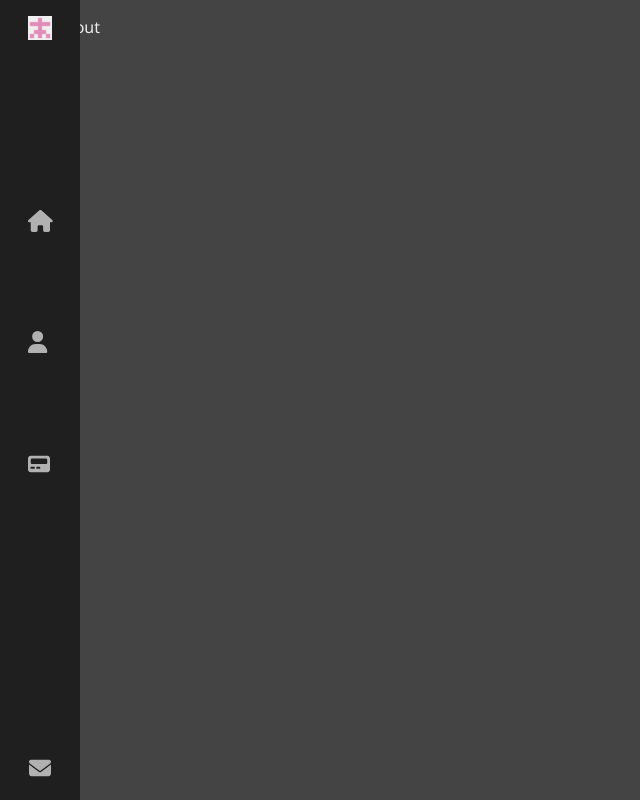
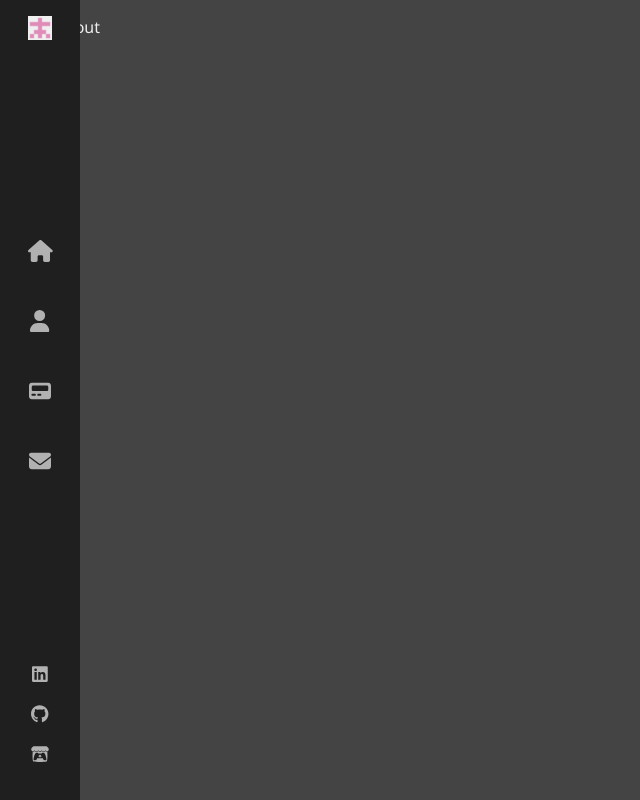
Before and after one commit to salitomeyo/salitomeyo.github.io, a React (Vite) app in the folder Salitomeyo-portfolio/: page / in a window 1280 px wide. Shown: the whole page, without its empty margins (0-640 px from the left). Built offline with nearby package versions, Linux system fonts and the light colour scheme.

Commit message:
feat: sidebar animations and socials

```diff
--- a/Salitomeyo-portfolio/src/components/Sidebar/index.scss
+++ b/Salitomeyo-portfolio/src/components/Sidebar/index.scss
@@ -21,32 +21,93 @@
         }
     }
 
-    .sidebar-nav {
-        padding: 8px;
-        flex-grow: 11;
+    .sidebar-nav, .sidebar-socials {
         display: flex;
         flex-direction: column;
-        align-items: center;
+        width: 100%;
+        justify-content: center;
 
-        div {
-            display: flex;
-            flex-direction: column;
+        a {
+            display: block;
+            position: relative;
+            color: $icon-white;
+            text-align: center;
+            width: 100%;
+        }
+    }
+
+    .sidebar-nav {
+        flex-grow: 10;
+
+        a {
+            line-height: 70px;
+            height: 70px;
+            font-size: 22px;
+
+            i {
+                transition: all 0.3s ease-out;
+            }
+
+            &:hover {
+                color: $accent-color;
+
+                svg {
+                    opacity: 0;
+                }
+
+                &:after {
+                    opacity: 1;
+                }
+            }
+
+            &:after {
+                content: '';
+                font-size: 12px;
+                letter-spacing: 2px;
+                opacity: 0;
+                bottom: 0;
+                position: absolute;
+                display: block;
+                width: 100%;
+                transition: all 0.3s ease-out;
+                font-family:'Times New Roman', Times, serif;
+            }
         }
 
-        .sidebar-links {
-            flex-grow: 8;
-            justify-content: space-evenly;
+        a.home-link {
+            &:after {
+                content: 'HOME';
+            }
         }
 
-        .sidebar-footer {
-            flex-grow: 4;
-            justify-content: flex-end;
-            padding-bottom: 10px;
+        a.about-link {
+            &:after {
+                content: 'ABOUT';
+            }
         }
 
+        a.projects-link {
+            &:after {
+                content: 'PROJECTS';
+            }
+        }
+
+        a.contact-link {
+            &:after {
+                content: 'CONTACT';
+            }
+        }
+    }
+
+    .sidebar-socials {
+        padding: 0;
+        margin: 0;
+        flex-grow: 2;
+
         a {
-            color: $icon-white;
-            font-size: 22px;
+            line-height: 40px;
+            height: 40px;
+            font-size: 18px;
 
             i {
                 transition: all 0.3s ease-out;
@@ -58,9 +119,4 @@
         }
     }
 
-    .sidebar-footer {
-        flex-grow: 3;
-    }
-
-
 }
--- a/Salitomeyo-portfolio/src/components/Sidebar/index.tsx
+++ b/Salitomeyo-portfolio/src/components/Sidebar/index.tsx
@@ -1,6 +1,7 @@
 import { FontAwesomeIcon } from '@fortawesome/react-fontawesome';
 import { Link, NavLink } from 'react-router-dom';
 import { faHome, faUser, faEnvelope, faPager } from '@fortawesome/free-solid-svg-icons';
+import { faLinkedin, faGithub, faItchIo } from '@fortawesome/free-brands-svg-icons';
 
 import Logo from '../../assets/images/temporary-logo.png';
 import './index.scss';
@@ -12,23 +13,36 @@ const Sidebar = () => {
                 <img src={Logo} alt="logo" />
             </Link>
             <nav className='sidebar-nav'>
-                <div className='sidebar-links'>
-                    <NavLink to="/">
+                <NavLink to="/" className="home-link">
                     <FontAwesomeIcon icon={faHome} />
                 </NavLink>
-                    <NavLink to="/about">
+                <NavLink to="/about" className="about-link">
                     <FontAwesomeIcon icon={faUser} />
                 </NavLink>
-                    <NavLink to="/projects">
+                <NavLink to="/projects" className="projects-link">
                     <FontAwesomeIcon icon={faPager} />
                 </NavLink>
-                </div>
-                <div className='sidebar-footer'>
-                    <NavLink to="/contact">
+                <NavLink to="/contact" className="contact-link">
                     <FontAwesomeIcon icon={faEnvelope} />
                 </NavLink>
-                </div>
             </nav>
+            <ul className='sidebar-socials'>
+                <li>
+                    <a href="https://www.linkedin.com/in/salome-aristizabal/">
+                        <FontAwesomeIcon icon={faLinkedin} />
+                    </a>
+                </li>
+                <li>
+                    <a href="https://github.com/salitomeyo">
+                        <FontAwesomeIcon icon={faGithub} />
+                    </a>
+                </li>
+                <li>
+                    <a href="https://salitomeyo-16.itch.io/">
+                        <FontAwesomeIcon icon={faItchIo} />
+                    </a>
+                </li>
+            </ul>
         </ div>
     )
 }
```
Lines whose indentation alone changed are shown as unchanged.
